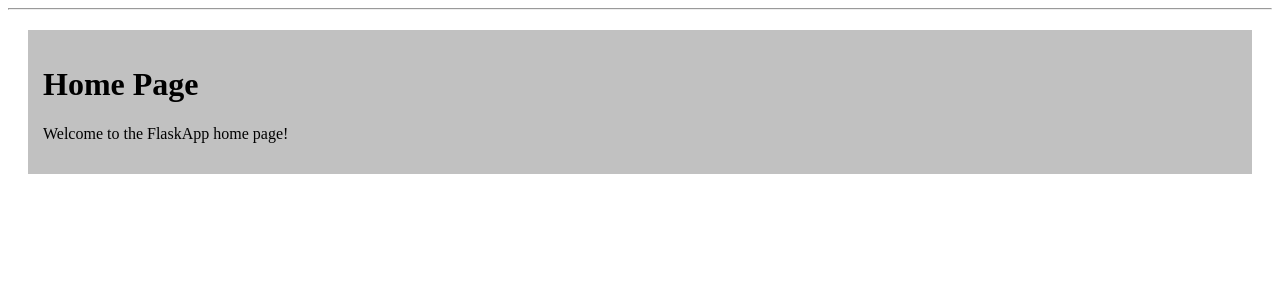
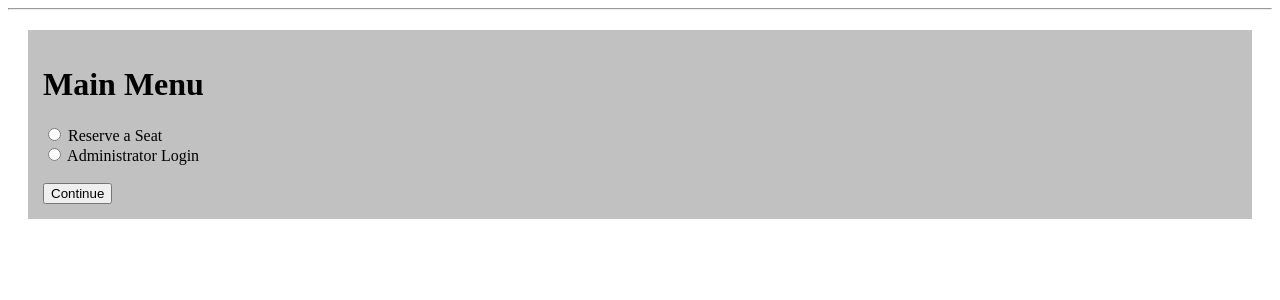
Before and after one commit to DukeMinty/4320_FinalProject, a Flask app: page / in a window 1280 px wide. Shown: the part 63-363 px from the top of the page. Run offline with Flask 3, Linux system fonts and the light colour scheme.

Commit message:
Added main menu

```diff
--- a/app.py
+++ b/app.py
@@ -47,8 +47,20 @@ def delete_reservation(reservation_id):
     conn.commit()
     conn.close()
 
-@app.route('/')
+#main menu page
+@app.route('/', methods=('GET', 'POST'))
 def index():
+    if request.method == 'POST':
+        choice = request.form.get('choice')
+
+        if not choice:
+            flash("Please select an option.")
+        elif choice == 'admin':
+            return redirect(url_for('admin'))
+        elif choice == 'reserve':
+            return redirect(url_for('reservations'))
+        else:
+            flash("Invalid selection.")
     return render_template('index.html')
 
 @app.route('/admin', methods=('GET', 'POST'))
--- a/templates/index.html
+++ b/templates/index.html
@@ -1,6 +1,18 @@
 {% extends 'base.html' %}
 
 {% block content %}
-    <h1>{% block title %} Home Page {% endblock %}</h1>
-    <p>Welcome to the FlaskApp home page!</p>
+    <h1>{% block title %} Main Menu {% endblock %}</h1>
+    <form method="POST">
+    <label>
+        <input type="radio" name="choice" value="reserve">
+        Reserve a Seat
+    </label><br>
+
+    <label>
+        <input type="radio" name="choice" value="admin">
+        Administrator Login
+    </label><br><br>
+
+    <button type="submit">Continue</button>
+</form>
 {% endblock %}
```
